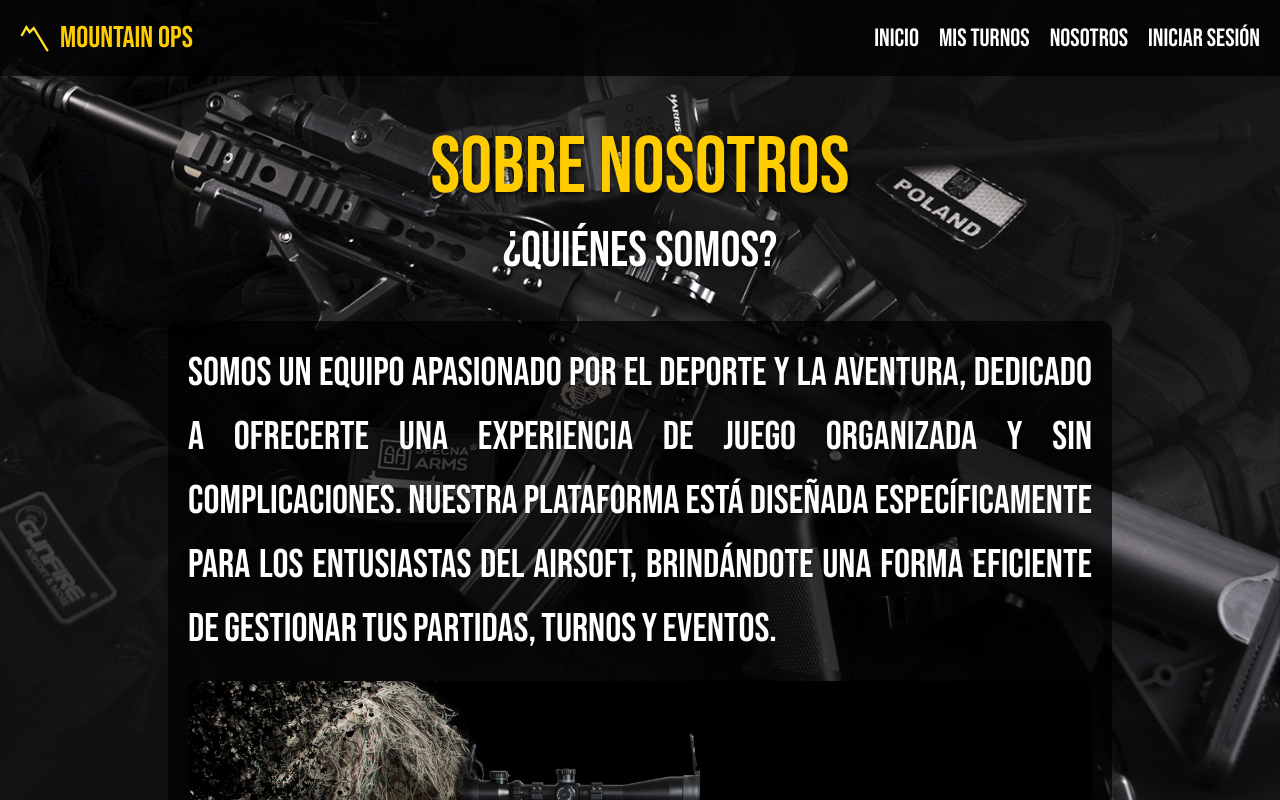
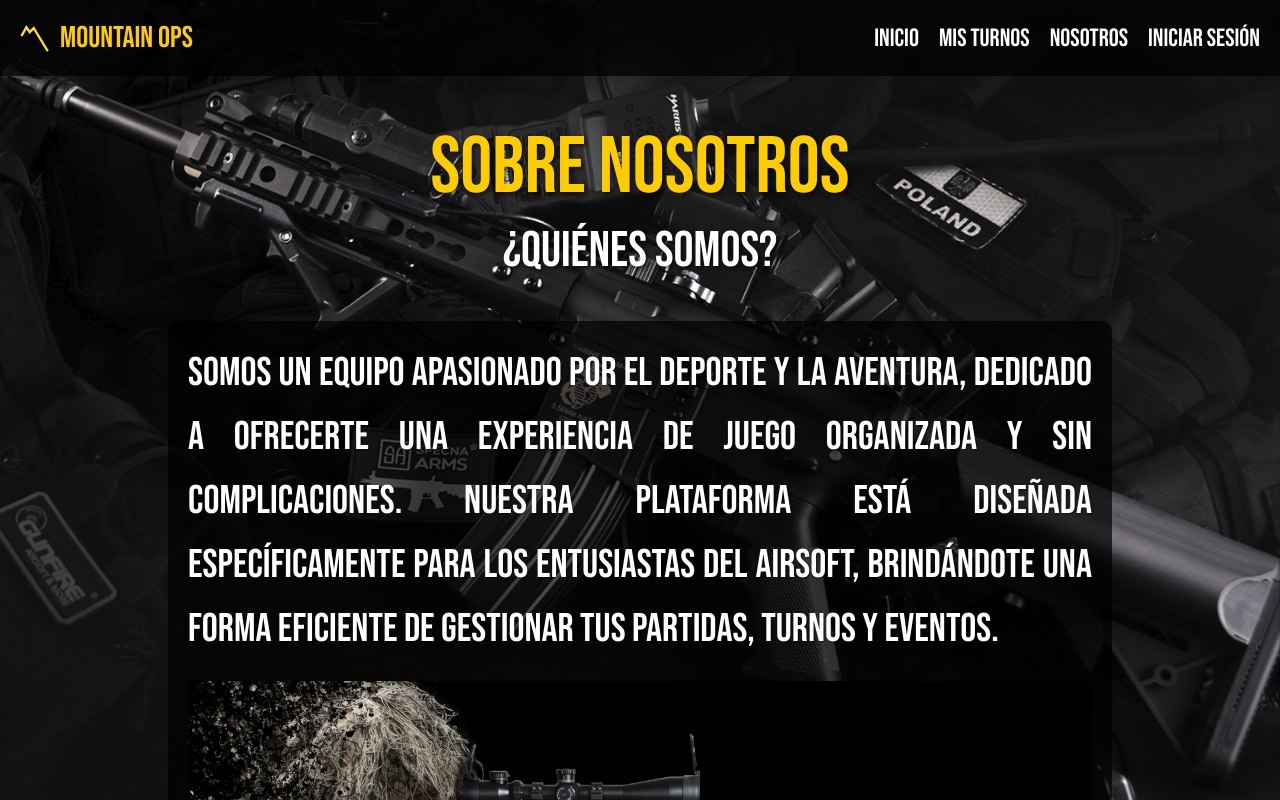
Before and after one commit to LucianoEmeri/MountainOps, a React (Vite) app: page /about in a window 1280 px wide. Built offline with nearby package versions, Linux system fonts and the light colour scheme.

Commit message:
Solución de aspectos visuales en about

```diff
--- a/src/components/ImgText/ImgTextAbout.jsx
+++ b/src/components/ImgText/ImgTextAbout.jsx
@@ -1,6 +1,6 @@
 import styles from "./ImgTextAbout.module.css";
-import textImg from "../../assets/10.jpg";  // Importa las imágenes
-import textImg2 from "../../assets/9.jpg"; // Importa las imágenes
+import textImg from "../../assets/10.jpg";
+import textImg2 from "../../assets/9.jpg";
 
 const ImgTextAbout = () => {
     return (
--- a/src/components/ImgText/ImgTextAbout.module.css
+++ b/src/components/ImgText/ImgTextAbout.module.css
@@ -17,11 +17,12 @@ p {
     padding: 20px;
     border-radius: 10px;
     text-align: justify;
+    text-align-last: left;
     background-color: rgba(0, 0, 0, 0.706);
     text-shadow: 1px 1px 2px rgba(0, 0, 0, 0.5);
     line-height: 1.6;
-    word-spacing: -1px;
 }
+
 
 .container img {
     width: 100%;
```
